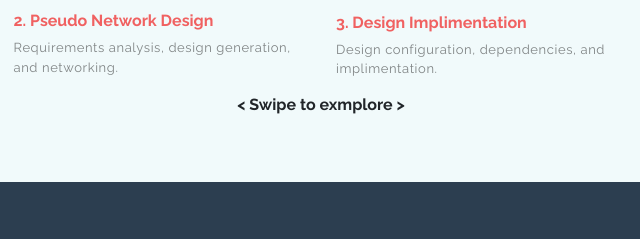
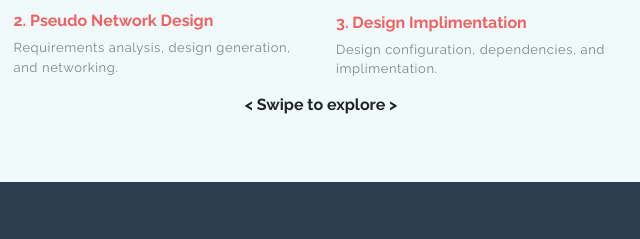
Before and after one commit to jagged-Moon/jagged_Moon.github.io, a plain HTML site: page index.html in a window 1280 px wide. Shown: the part 1910-2149 px from the top of the page, 319-959 px from the left. Drawn offline with Linux system fonts and the light colour scheme.

Commit message:
Update index.html

```diff
--- a/index.html
+++ b/index.html
@@ -219,7 +219,7 @@
                 <p class="xs-font">Testing and validation.</p>
             </a>
         </div>
-        <center><h6>&lt Swipe to exmplore &gt</h6></center>
+        <center><h6>&lt Swipe to explore &gt</h6></center>
     </section>
 
     <section class="section bg-overlay">
```
